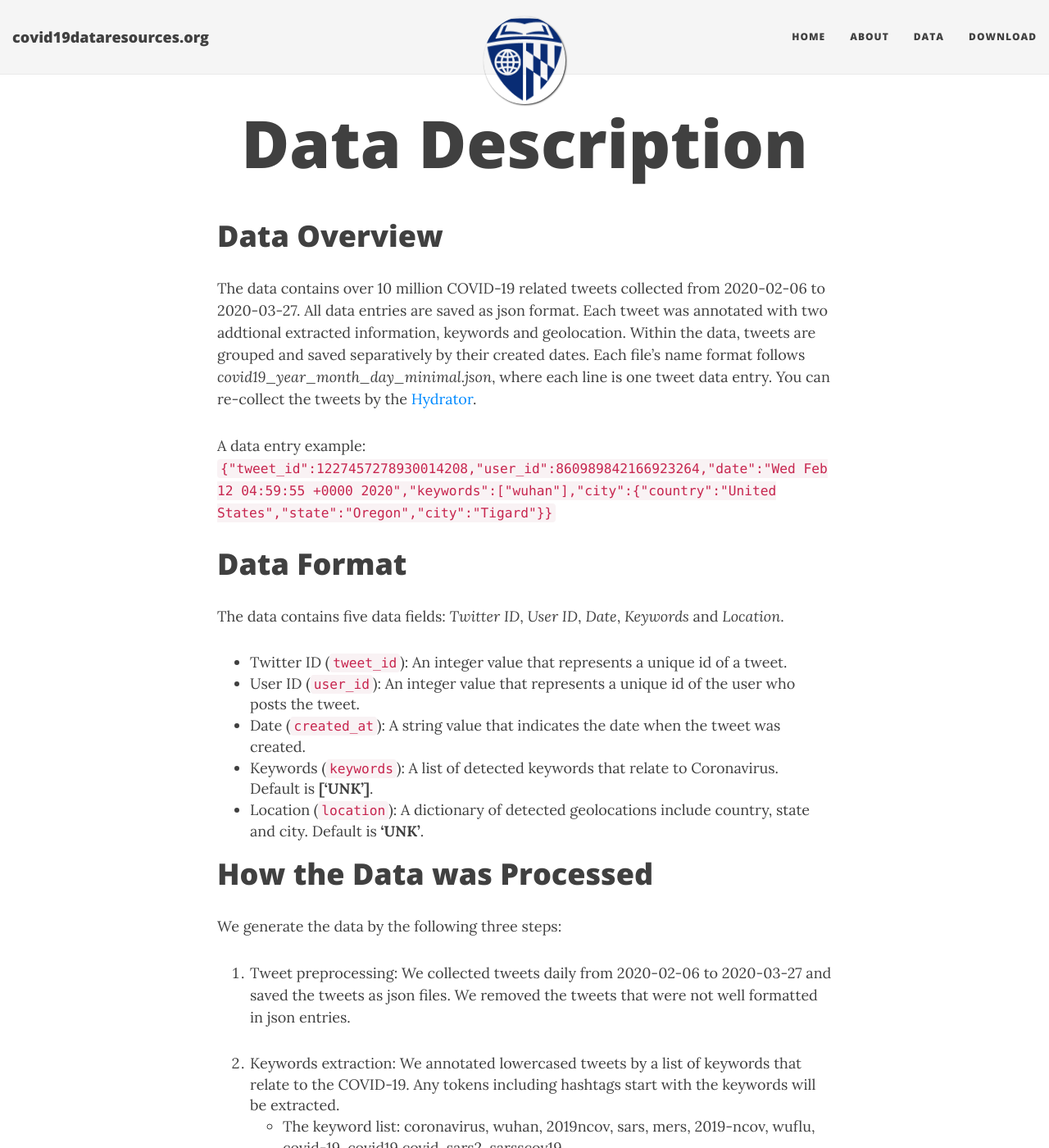
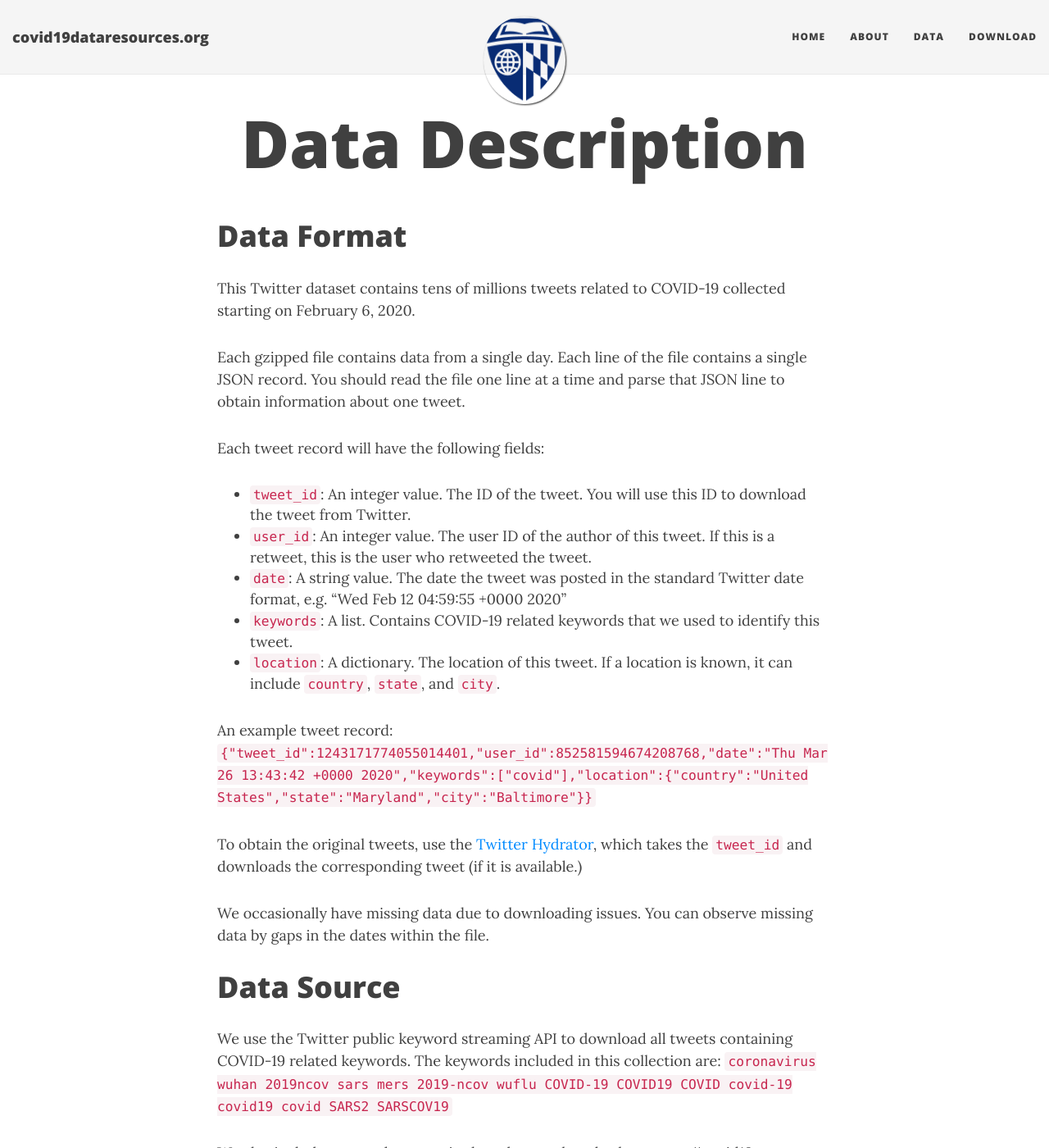
Before and after one commit to mdredze/covid19_twitter_data.github.io, a Jekyll site: the page built from data.md, in a window 1280 px wide and 1400 px high. Shown: the whole window at 82% size. Built offline with Jekyll 4.4.1, drawn with Linux system fonts in a browser that asks for light colours; nearby versions of some CDN libraries; some of the changed text lies outside the part shown.

Commit message:
Edited all pages on the site

````diff
--- a/data.md
+++ b/data.md
@@ -4,50 +4,54 @@ title: Data Description
 subtitle:
 ---
 
-<h1 class='#top'> Data Overview </h1>
+<h1 class='#top'> Data Format </h1>
 
-The data contains over 10 million COVID-19 related tweets collected from 2020-02-06 to 2020-03-27.
-All data entries are saved as json format.
-Each tweet was annotated with two addtional extracted information, keywords and geolocation.
-Within the data, tweets are grouped and saved separatively by their created dates.
-Each file's name format follows *covid19_year_month_day_minimal.json*, where each line is one tweet data entry.
-You can re-collect the tweets by the [Hydrator](https://github.com/DocNow/hydrator).
+This Twitter dataset contains tens of millions tweets related to COVID-19 collected starting on February 6, 2020.
+
+Each gzipped file contains data from a single day. Each line of the file contains a single JSON record. You should read the file one line at a time and parse that JSON line to obtain information about one tweet.
+
+Each tweet record will have the following fields:
+
+- `tweet_id`: An integer value. The ID of the tweet. You will use this ID to download the tweet from Twitter.
+- `user_id`: An integer value. The user ID of the author of this tweet. If this is a retweet, this is the user who retweeted the tweet.
+- `date`: A string value. The date the tweet was posted in the standard Twitter date format, e.g. "Wed Feb 12 04:59:55 +0000 2020"
+- `keywords`: A list. Contains COVID-19 related keywords that we used to identify this tweet.
+- `location`: A dictionary. The location of this tweet. If a location is known, it can include `country`, `state`, and `city`.
+
+An example tweet record:
+```{"tweet_id":1243171774055014401,"user_id":852581594674208768,"date":"Thu Mar 26 13:43:42 +0000 2020","keywords":["covid"],"location":{"country":"United States","state":"Maryland","city":"Baltimore"}}```
 
 
-A data entry example:
-```{"tweet_id":1227457278930014208,"user_id":860989842166923264,"date":"Wed Feb 12 04:59:55 +0000 2020","keywords":["wuhan"],"city":{"country":"United States","state":"Oregon","city":"Tigard"}}```
+To obtain the original tweets, use the [Twitter Hydrator](https://github.com/DocNow/hydrator), which takes the `tweet_id` and downloads the corresponding tweet (if it is available.)
+
+We occasionally have missing data due to downloading issues. You can observe missing data by gaps in the dates within the file.
 
 
 
-<h1>Data Format</h1>
+<h1>Data Source</h1>
+We use the Twitter public keyword streaming API to download all tweets containing COVID-19 related keywords. The keywords included in this collection are:
+```coronavirus
+wuhan
+2019ncov
+sars
+mers
+2019-ncov
+wuflu
+COVID-19
+COVID19
+COVID
+covid-19
+covid19
+covid
+SARS2
+SARSCOV19```
 
-The data contains five data fields: *Twitter ID*, *User ID*, *Date*, *Keywords* and *Location*.
-
-* Twitter ID (`tweet_id`): An integer value that represents a unique id of a tweet.
-* User ID (`user_id`): An integer value that represents a unique id of the user who posts the tweet.
-* Date (`created_at`): A string value that indicates the date when the tweet was created.
-* Keywords (`keywords`): A list of detected keywords that relate to Coronavirus. Default is **['UNK']**.
-* Location (`location`): A dictionary of detected geolocations include country, state and city. Default is **'UNK'**.
+We also include tweets that contain these keywords as hashtags, e.g. #covid19.
 
 
+<h1>Data Processing</h1>
 
-<h1>How the Data was Processed</h1>
+We create the dataset using the following process.
 
-We generate the data by the following three steps:
-
-1. Tweet preprocessing: We collected tweets daily from 2020-02-06 to 2020-03-27 and saved the tweets as json files. We removed the tweets that were not well formatted in json entries.
-
-2. Keywords extraction: We annotated lowercased tweets by a list of keywords that relate to the COVID-19. Any tokens including hashtags start with the keywords will be extracted.
-    * The keyword list: coronavirus, wuhan, 2019ncov, sars, mers, 2019-ncov, wuflu, covid-19, covid19
-covid, sars2, sarsscov19
-
-3. Location extraction: We applied the [Carmen](https://github.com/mdredze/carmen-python), a geolocation annotation toolkit, to obtain the location information from tweet metadata and user profiles. Each location contains three levels of information, country, state and city. Any empty fields are assigned *UNK*.
-
-
-
-
-
-
-<div align="right">
-    <b><a href="#top">↥ back to top</a></b>
-</div>
+1. We match (case-insensitive) every downloaded tweet against the above keywords, including if they appear as hashtags.
+2. We inferred the location of the tweet using [Carmen](https://github.com/mdredze/carmen-python), a geolocation toolkit. Carmen provides three levels of information: country, state and city. If the tweet has a `place` or `coordinates` field, Carmen return this information. Otherwise, Carmen infers the location from the profile field.
--- a/index.html
+++ b/index.html
@@ -20,8 +20,3 @@ Visit <a href="http://covid19dataresources.org">covid19dataresources.org</a> for
 
 <h2> Contact </h2>
 If find this data helpful or have questions, please contact <a href="mailto:mdredze@cs.jhu.edu">mdredze@cs.jhu.edu</a>.
-
-
-<div align="right">
-    <b><a href="#top">↥ back to top</a></b>
-</div>
````
